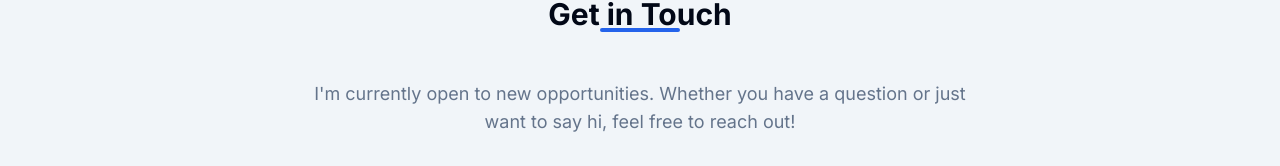
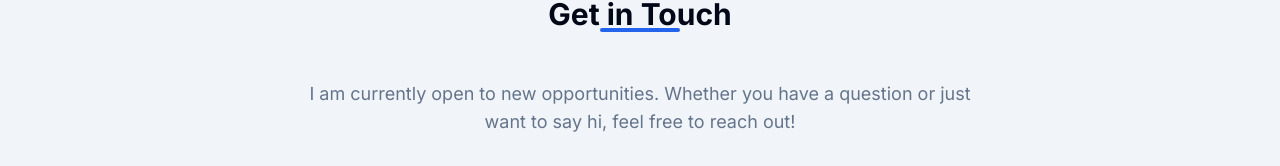
Before and after one commit to MunyaoMulinge/portfolio, a Next.js app: page / in a window 1280 px wide. Shown: the part 2696-2862 px from the top of the page. Built offline with nearby package versions, Linux system fonts and the light colour scheme.

Commit message:
Fix ESLint errors and update configuration

```diff
--- a/src/app/page.tsx
+++ b/src/app/page.tsx
@@ -252,7 +252,7 @@ export default function Home() {
           <h2 className="section-title">Get in Touch</h2>
           <div className="max-w-2xl mx-auto text-center">
             <p className="text-lg text-muted-foreground mb-8">
-              I&apos;m currently open to new opportunities. Whether you have a question or just want to say hi,
+              I am currently open to new opportunities. Whether you have a question or just want to say hi,
               feel free to reach out!
             </p>
             <div className="flex flex-col sm:flex-row items-center justify-center gap-6">
```
Also changed, not shown: .eslintrc.json.
